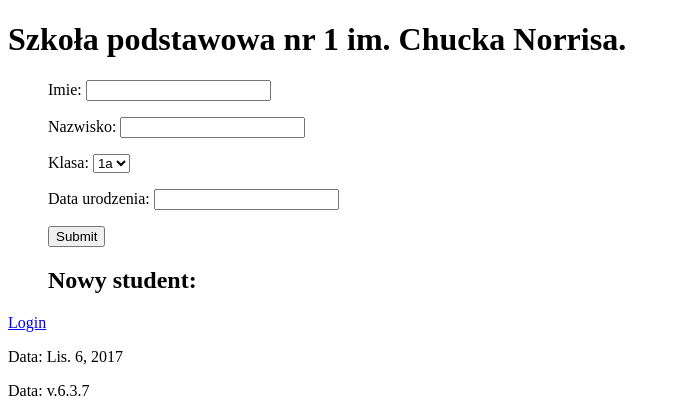
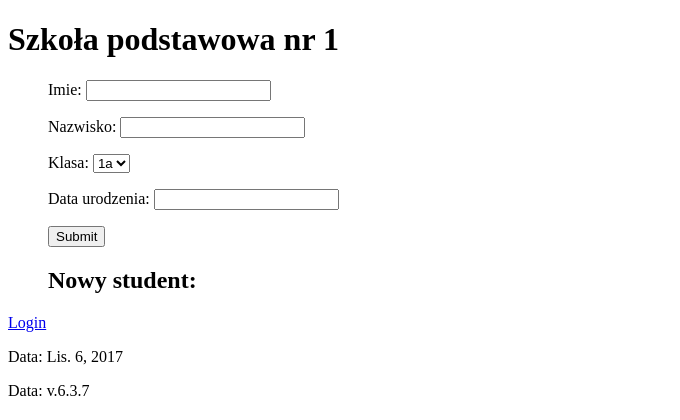
Before and after one commit to Elmartin913/mySchool, a Django app: page /add_student in a window 1280 px wide. Shown: the top 420 px of the page, without its empty margins (0-680 px from the left). Run offline with Django 3.2, Linux system fonts and the light colour scheme; parts of the project's set-up code (start-up, migrations or seed data) failed here and were passed over.

Commit message:
Opis projektu

```diff
--- a/app/templates/base.html
+++ b/app/templates/base.html
@@ -7,7 +7,7 @@
     </head>
 
     <body>
-        <h1>Szkoła podstawowa nr 1 im. Chucka Norrisa.</h1>
+        <h1>Szkoła podstawowa nr 1</h1>
 
         <ul>
             {% block content %} {% endblock %}
--- a/mySch/settings.py
+++ b/mySch/settings.py
@@ -79,7 +79,7 @@ WSGI_APPLICATION = 'mySch.wsgi.application'
 DATABASES = {
     'default': {
         'ENGINE': 'django.db.backends.sqlite3',
-        'NAME': os.path.join(BASE_DIR, 'db.sqlite3'),
+        'NAME': os.path.join(BASE_DIR, 'db.sqlite'),
     }
 }
 
```
Also changed, not shown: README.md, db.sqlite.
